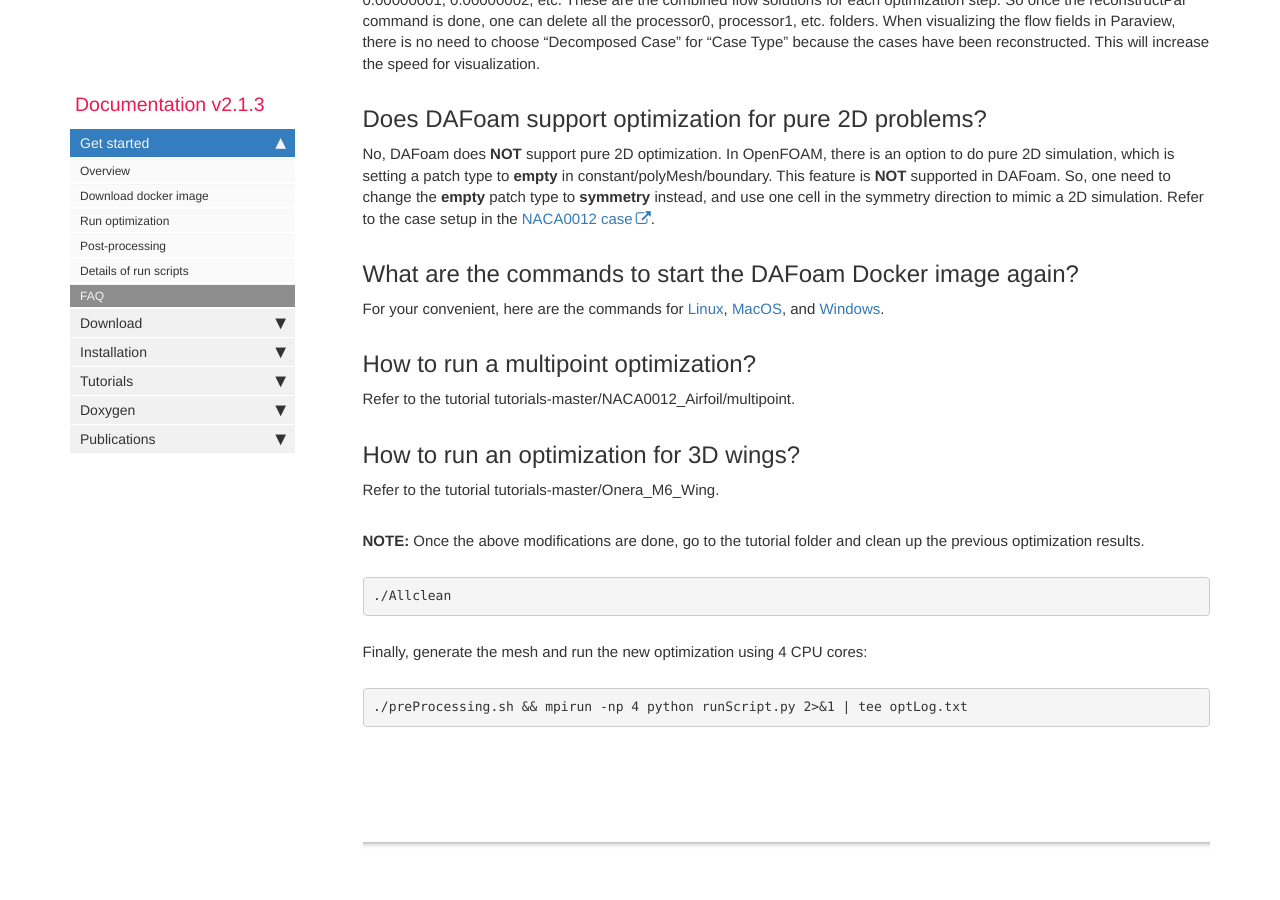
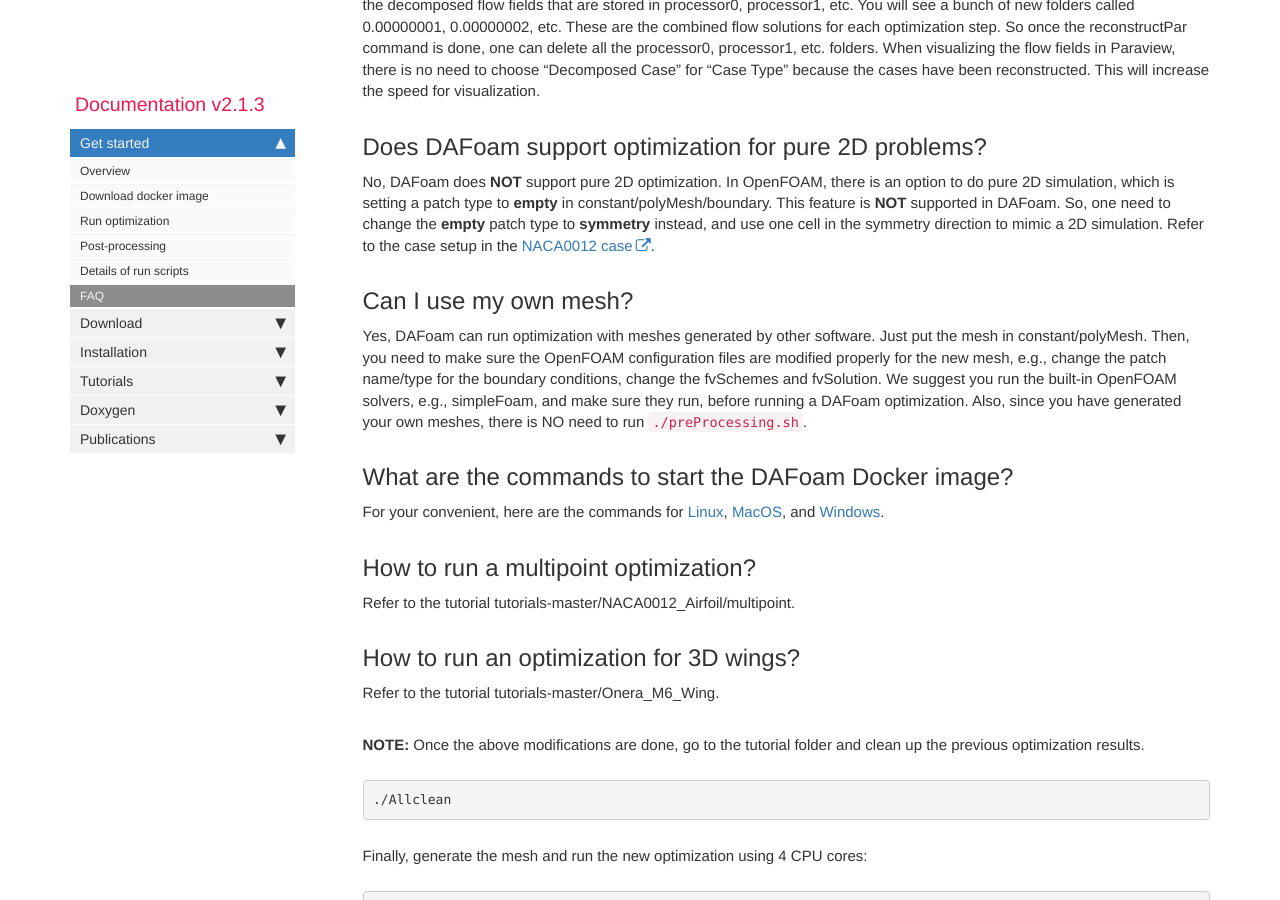
Before and after one commit to DAFoam/DAFoam.github.io, a Jekyll site: the page built from pages/mydoc/mydoc_get_started_faq.md, in a window 1280 px wide and 900 px high, scrolled down 2518 px. Built offline with Jekyll 4.4.1, drawn with Linux system fonts in a browser that asks for light colours; comment, search, counter and statistics services are not loaded; some of the changed text lies outside the part shown.

Commit message:
content update

```diff
--- a/pages/mydoc/mydoc_get_started_faq.md
+++ b/pages/mydoc/mydoc_get_started_faq.md
@@ -7,7 +7,7 @@ permalink: mydoc_get_started_faq.html
 folder: mydoc
 ---
 
-The following are the frequently asked questions (FAQ) for the NACA0012 airfoil tutorial.
+The following are some frequently asked questions (FAQ) for the NACA0012 airfoil and other tutorials.
 
 ## How to use a finer mesh?
 
@@ -73,7 +73,11 @@ When running in parallel, OpenFOAM will generate folders for each decomposed dom
 
 No, DAFoam does **NOT** support pure 2D optimization. In OpenFOAM, there is an option to do pure 2D simulation, which is setting a patch type to **empty** in constant/polyMesh/boundary. This feature is **NOT** supported in DAFoam. So, one need to change the **empty** patch type to **symmetry** instead, and use one cell in the symmetry direction to mimic a 2D simulation. Refer to the case setup in the [NACA0012 case](https://github.com/DAFoam/tutorials/tree/master/NACA0012_Airfoil/incompressible).
 
-## What are the commands to start the DAFoam Docker image again?
+## Can I use my own mesh?
+
+Yes, DAFoam can run optimization with meshes generated by other software. Just put the mesh in constant/polyMesh. Then, you need to make sure the OpenFOAM configuration files are modified properly for the new mesh, e.g., change the patch name/type for the boundary conditions, change the fvSchemes and fvSolution. We suggest you run the built-in OpenFOAM solvers, e.g., simpleFoam, and make sure they run, before running a DAFoam optimization. Also, since you have generated your own meshes, there is NO need to run `./preProcessing.sh`.
+
+## What are the commands to start the DAFoam Docker image?
 
 For your convenient, here are the commands for [Linux](mydoc_get_started_start_docker_linux.html), [MacOS](mydoc_get_started_start_docker_mac.html), and [Windows](mydoc_get_started_start_docker_windows.html).
 
```
